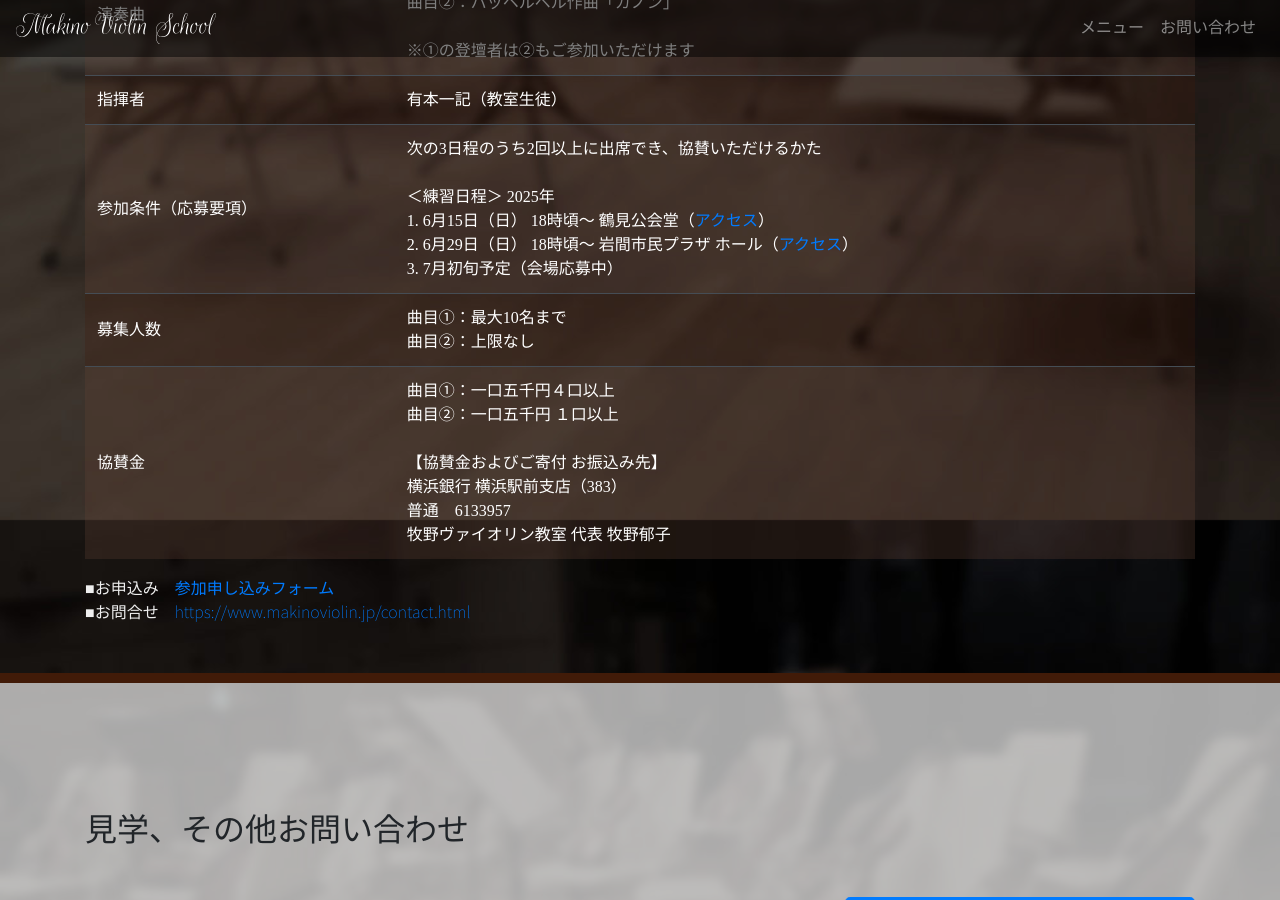
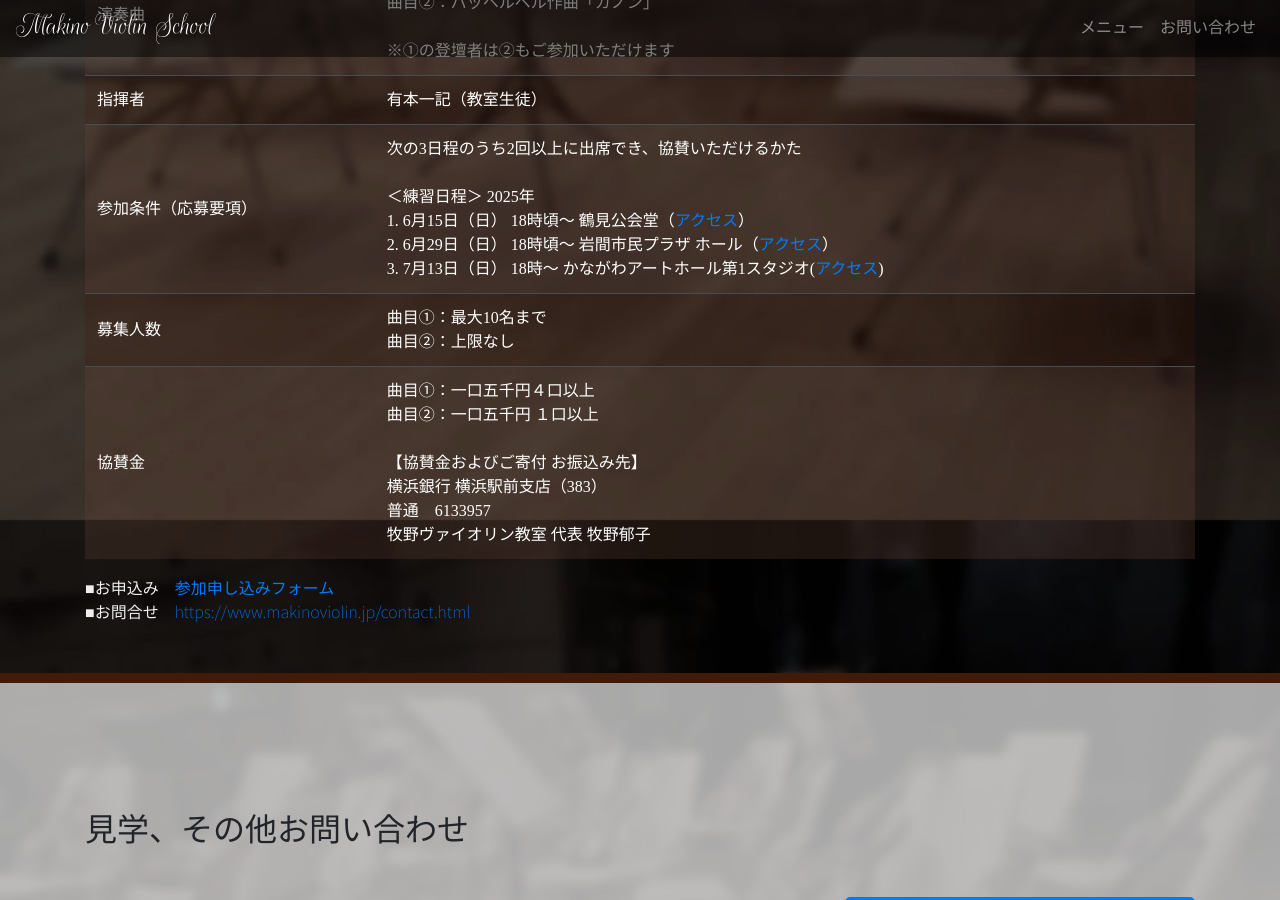
Before and after one commit to makinoviolin/makinoviolin.github.io, a Jekyll site: the page built from _posts/2024-12-30-2025concertensemble.md, in a window 1280 px wide and 900 px high, scrolled down 1400 px. Built offline with Jekyll 4.4.1, drawn with Linux system fonts in a browser that asks for light colours; nearby versions of some CDN libraries; some web fonts are replaced; comment, search, counter and statistics services are not loaded.

Commit message:
Update 2025 concert gengaku blog post

```diff
--- a/_posts/2024-12-30-2025concertensemble.md
+++ b/_posts/2024-12-30-2025concertensemble.md
@@ -26,7 +26,7 @@ hero: /assets/img/concertensemble-1080.jpg
 | 会場 | 神奈川県立音楽堂 |
 | 演奏曲 | 曲目①：エルガー作曲「弦楽セレナーデ」<br>曲目②：パッヘルベル作曲「カノン」<br><br>※①の登壇者は②もご参加いただけます |
 | 指揮者 | 有本一記（教室生徒） |
-| 参加条件（応募要項） | 次の3日程のうち2回以上に出席でき、協賛いただけるかた<br><br>＜練習日程＞ 2025年<br>1. 6月15日（日） 18時頃～ 鶴見公会堂（<a href="https://yokohama-tsurumikoukaido.jp/information/access/" target="_blank">アクセス</a>）<br>2. 6月29日（日） 18時頃～ 岩間市民プラザ ホール（<a href="https://www.iwamaplaza.jp/access.html" target="_blank">アクセス</a>）<br>3. 7月初旬予定（会場応募中） |
+| 参加条件（応募要項） | 次の3日程のうち2回以上に出席でき、協賛いただけるかた<br><br>＜練習日程＞ 2025年<br>1. 6月15日（日） 18時頃～ 鶴見公会堂（<a href="https://yokohama-tsurumikoukaido.jp/information/access/" target="_blank">アクセス</a>）<br>2. 6月29日（日） 18時頃～ 岩間市民プラザ ホール（<a href="https://www.iwamaplaza.jp/access.html" target="_blank">アクセス</a>）<br>3. 7月13日（日） 18時～ かながわアートホール第1スタジオ(<a href="https://www.kanagawa-arthall.jp/access/" target="_blank">アクセス</a>) |
 | 募集人数 | 曲目①：最大10名まで<br>曲目②：上限なし |
 | 協賛金 | 曲目①：一口五千円４口以上<br>曲目②：一口五千円 １口以上<br><br>【協賛金およびご寄付 お振込み先】<br>横浜銀行 横浜駅前支店（383）<br>普通　6133957<br>牧野ヴァイオリン教室 代表 牧野郁子 |
 {: .table .table-dark .table-striped .table-responsive-md .style-table}
```
